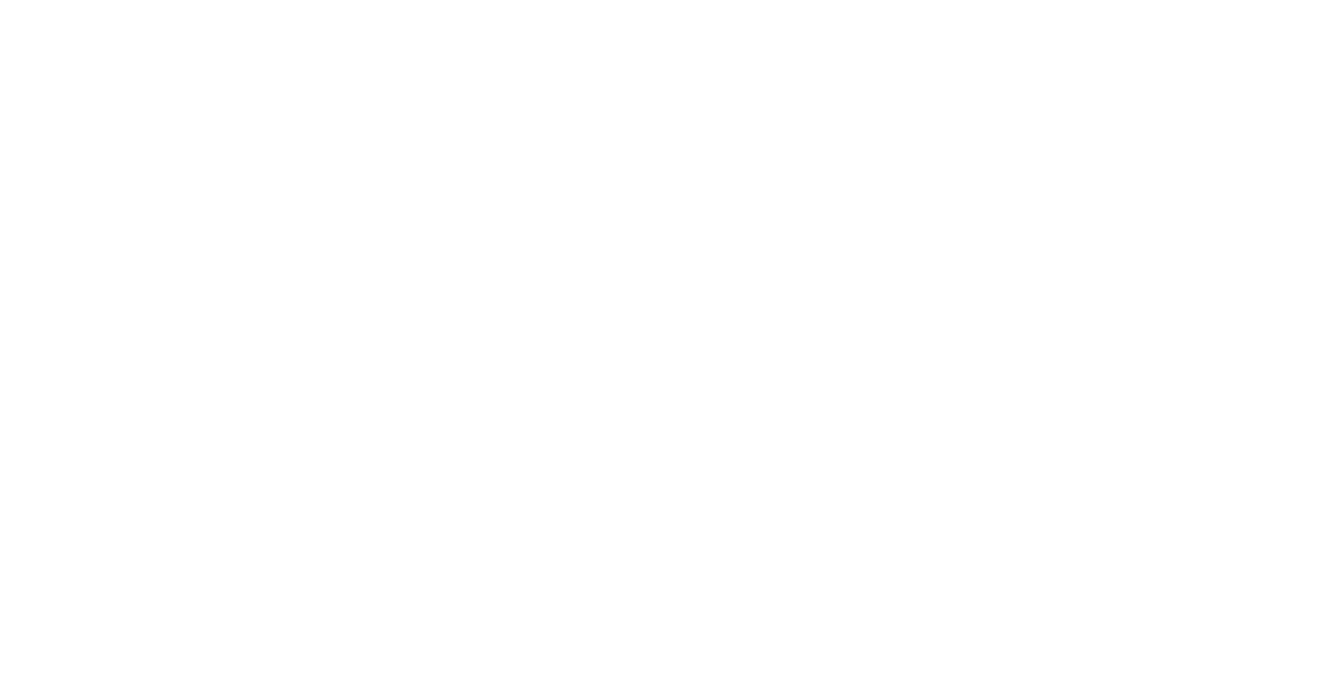
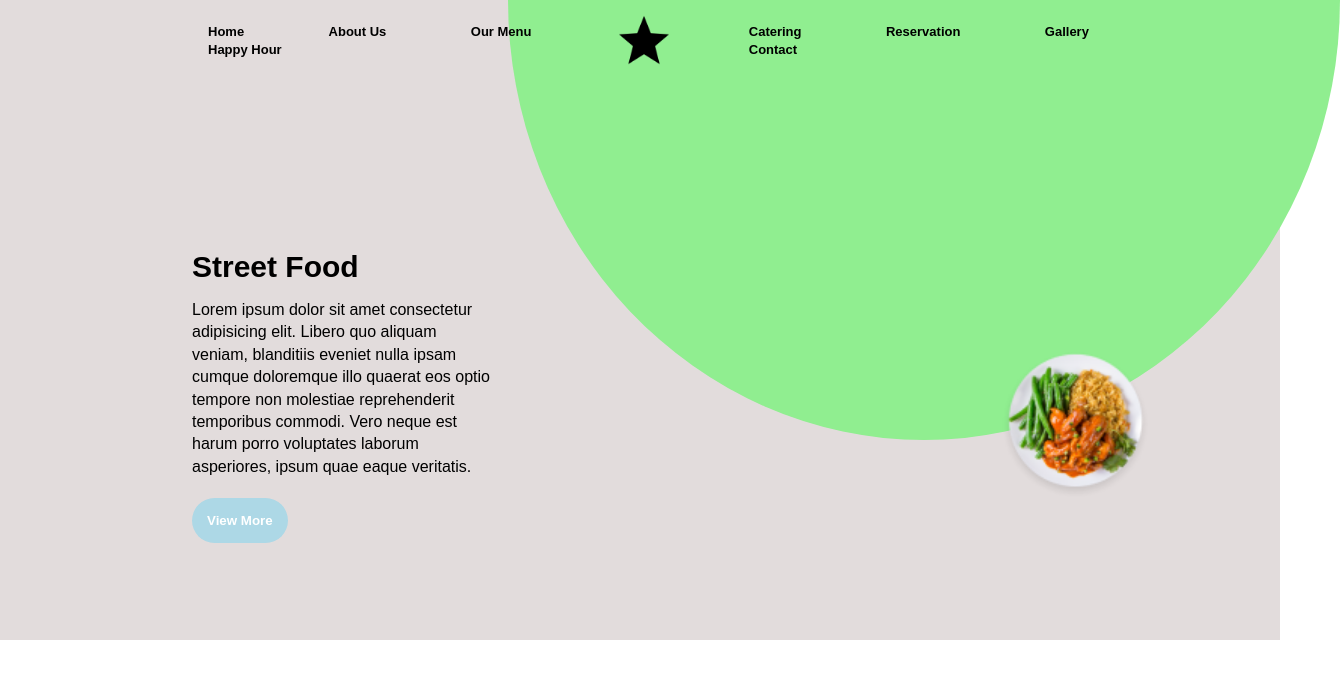
Before and after one commit to DanielMutunga/trial, a plain HTML site: page index.html in a window 1280 px wide. Shown: the whole page, 1340 px wide, since content can reach past the window. Drawn offline with Linux system fonts and the light colour scheme.

Commit message:
Made more changes

```diff
--- a/CSS/style.css
+++ b/CSS/style.css
@@ -3,3 +3,69 @@
     margin: 0;
     font-family: sans-serif, 'Poppins';
 }
+.sectionone{
+    height: 80vh;
+    width: 100%;
+    background-color: rgb(226, 220, 220);
+}
+.greenshape{
+    height: 110vh;
+    width: 65%;
+    background-color: lightgreen;
+    top: 0;
+    right: 0;
+    position: absolute;
+    border-radius: 50%;
+    transform: translate(60px, -50%);
+}
+.man{
+    z-index: 1;
+    margin-left: 1000px;
+    margin-top: 350px;
+    position: absolute;
+}
+.nav{
+    height: 10vh;
+    width: 80%;
+    left: 10%;
+    right: 10%;
+    position: absolute;
+    top: 0;
+    display: flex;
+    flex-direction: row;
+    align-items: center;
+    justify-content: space-between;
+}
+.nav ul{
+    list-style: none;
+}
+.nav li{
+    display: inline-block;
+    margin-left: 80px;
+    font-size: 13px;
+    font-weight: 600;
+}
+.text{
+    height: 350px;
+    width: 300px;
+    /* background-color: aquamarine; */
+    top: 250px;
+    left: 15%;
+    position: absolute;
+}
+.text h1{
+    font-size: 30px;
+    margin-bottom: 15px;
+}
+.text p{
+    line-height: 1.4;
+}
+.text button{
+    border: none;
+    margin-top: 20px;
+    padding: 15px 15px;
+    border-radius: 25px;
+    color: white;
+    font-weight: 600;
+    background-color: lightblue;
+}
--- a/index.html
+++ b/index.html
@@ -0,0 +1,37 @@
+<!DOCTYPE html>
+<html lang="en">
+<head>
+    <meta charset="UTF-8">
+    <meta name="viewport" content="width=device-width, initial-scale=1.0">
+    <title>Document</title>
+    <link rel="stylesheet" href="./CSS/style.css">
+</head>
+<body>
+    <section class="sectionone">
+        <div class="greenshape">
+
+        </div>
+        <img class="man" src="./Images/image 5.png" alt="" height="150px">
+        <div class="nav">
+            <ul>
+                <li>Home</li>
+                <li>About Us</li>
+                <li>Our Menu</li>
+                <li>Happy Hour</li>
+            </ul>
+            <img src="./Images/star (1).png" alt="" height="50px">
+            <ul>
+                <li>Catering</li>
+                <li>Reservation</li>
+                <li>Gallery</li>
+                <li>Contact</li>
+            </ul>
+        </div>
+        <div class="text">
+            <h1>Street Food</h1>
+            <p>Lorem ipsum dolor sit amet consectetur adipisicing elit. Libero quo aliquam veniam, blanditiis eveniet nulla ipsam cumque doloremque illo quaerat eos optio tempore non molestiae reprehenderit temporibus commodi. Vero neque est harum porro voluptates laborum asperiores, ipsum quae eaque veritatis.</p>
+            <button>View More</button>
+        </div>
+    </section>
+</body>
+</html>
```
